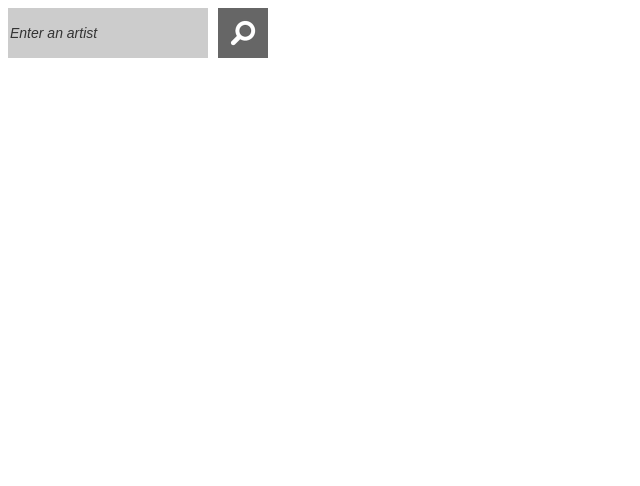
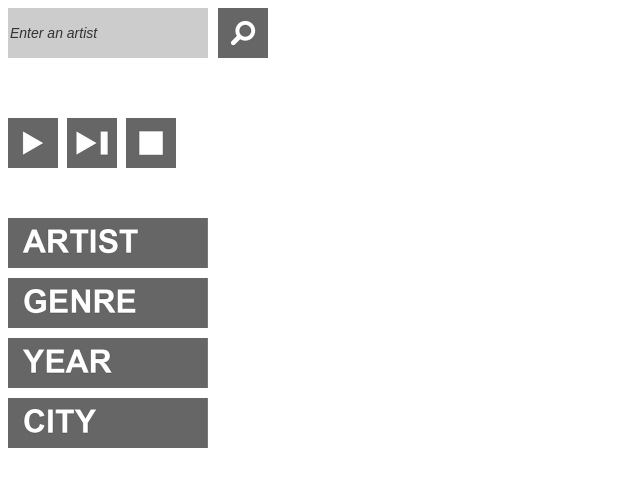
Before and after one commit to dglauberman/djmanny-heroku, a website: page public/index.html in a window 1280 px wide. Shown: the whole page, without its empty margins (0-640 px from the left). Drawn offline with nearby package versions, Linux system fonts and the light colour scheme.

Commit message:
not bothering with hiding things for now

```diff
--- a/public/index.html
+++ b/public/index.html
@@ -17,12 +17,12 @@
     <h4 id="songartist"></h4>
 </div>
 <div id="results"></div>
-<div id="musiccontrol" class="hide">
+<div id="musiccontrol">
     <button id="playpause" class="paused"></button>
     <button id="next"></button>
     <button id="end"></button>
 </div>
-<div id="categories" class="hide">
+<div id="categories">
     <button id="artist" class="inactive"></button>
     <button id="genre" class="inactive"></button>
     <button id="year" class="inactive"></button>
--- a/public/spotify.js
+++ b/public/spotify.js
@@ -92,8 +92,8 @@ function playFirstSong (track) {
 
     req.send(null);
 
-    $("#musiccontrol").removeClass("hide");
-    $("#categories").removeClass("hide");
+//    $("#musiccontrol").removeClass("hide");
+//    $("#categories").removeClass("hide");
     $("#search").hide();
 
 }
--- a/public/stylesheet.css
+++ b/public/stylesheet.css
@@ -17,7 +17,6 @@ input {
 #results {
     clear: both;
 }
-
 
 #songdetails{
     padding-top: 30px;
```
